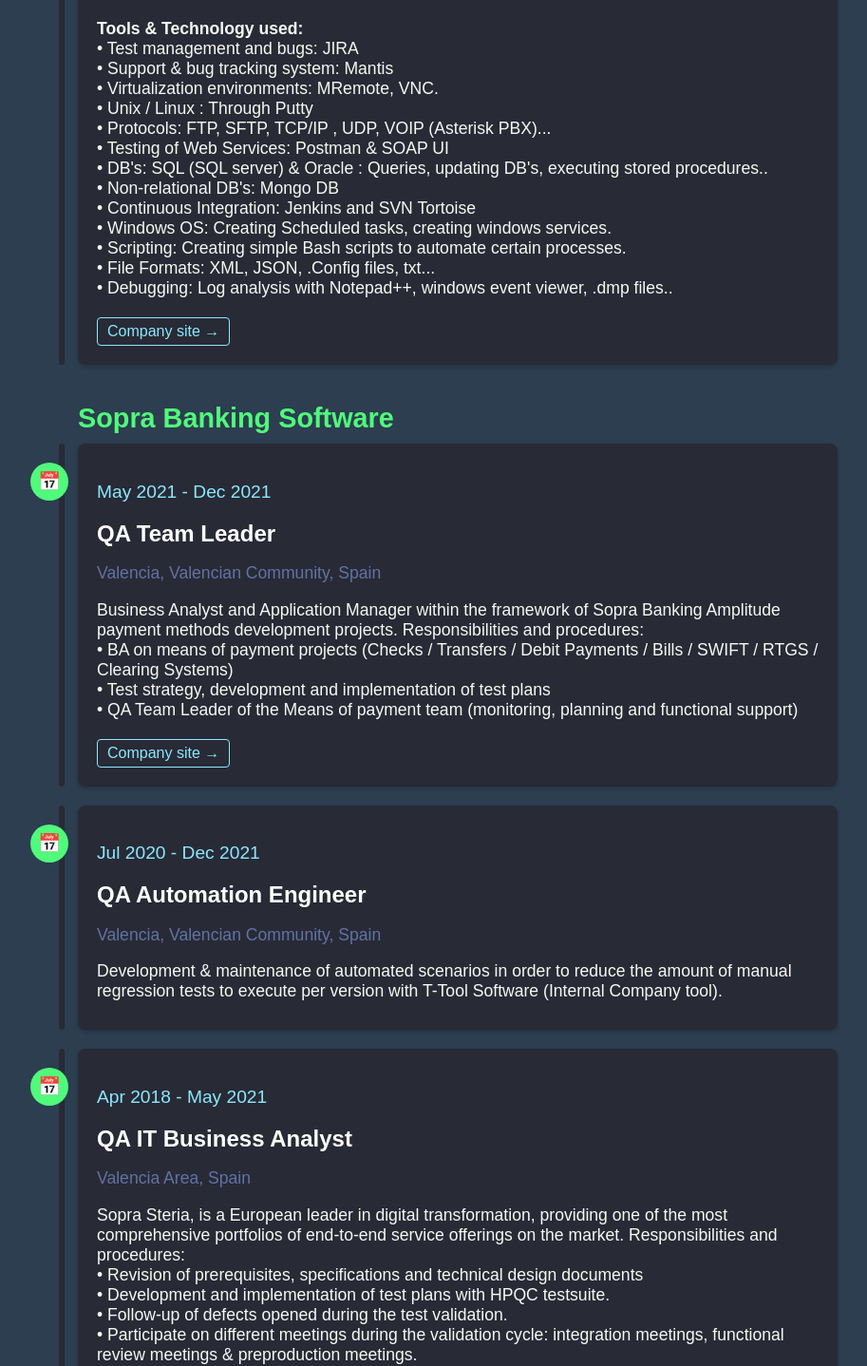
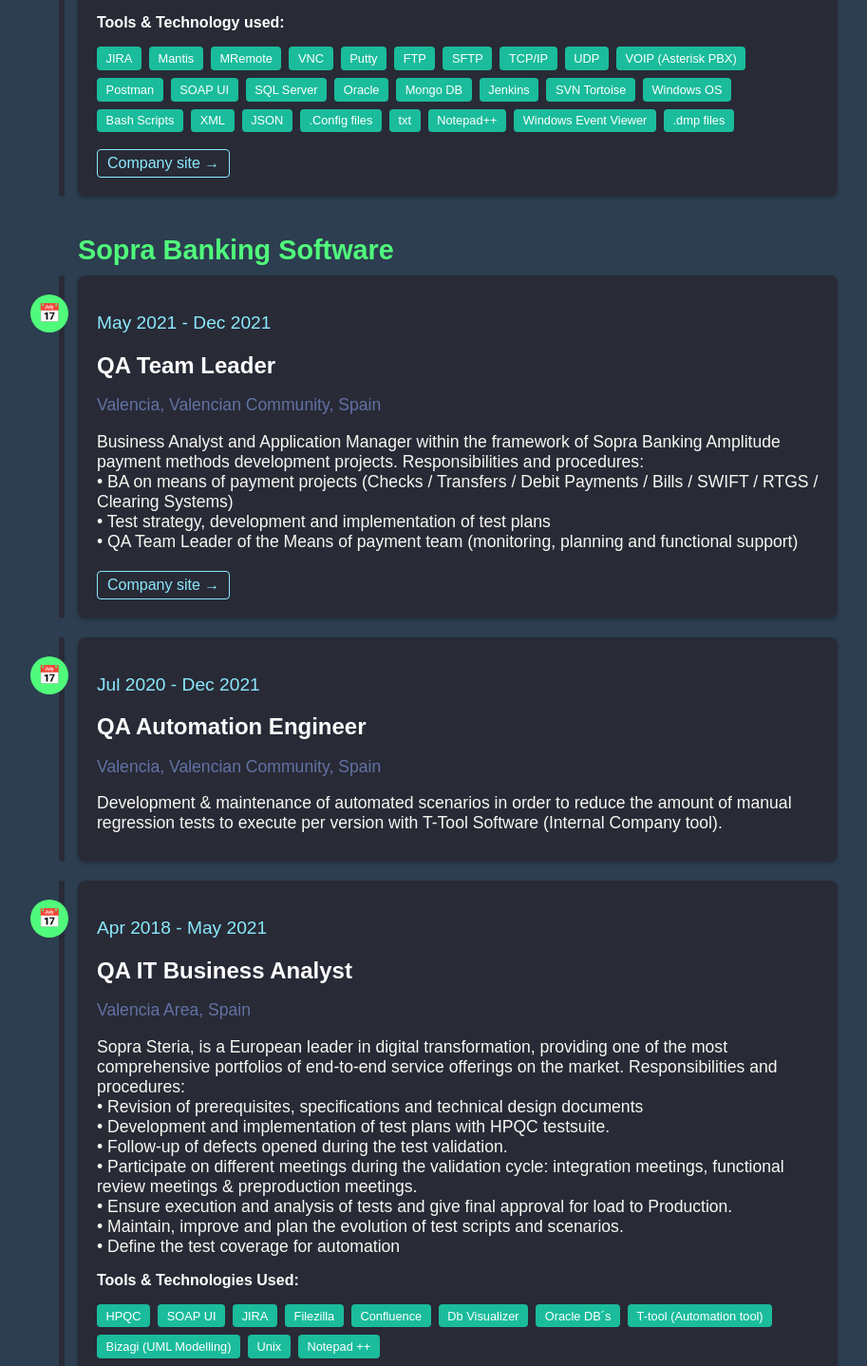
Before and after one commit to albope/perfil-profesional, a React (Create React App) app: page /experience in a window 1280 px wide. Shown: the part 730-2168 px from the top of the page at 95% size, without its empty margins (158-1071 px from the left). Built offline with nearby package versions, Linux system fonts and the light colour scheme.

Commit message:
Actualizar sección de experiencia para mostrar habilidades como insignias

```diff
--- a/src/components/Experience.css
+++ b/src/components/Experience.css
@@ -1,3 +1,5 @@
+/* Experience.css */
+
 .experience-container {
     padding: 20px;
 }
@@ -102,3 +104,20 @@
     background-color: #8BE9FD;
     color: #282A36;
 }
+
+/* Añadir estilo para las insignias de habilidades */
+.skills {
+    display: flex;
+    flex-wrap: wrap;
+    margin-top: 10px;
+}
+
+.skill-badge {
+    background-color: #50FA7B;
+    color: #282A36;
+    border-radius: 4px;
+    padding: 0.3rem 0.6rem;
+    margin-right: 0.5rem;
+    margin-bottom: 0.5rem;
+    font-size: 0.8rem;
+}
--- a/src/components/Experience.js
+++ b/src/components/Experience.js
@@ -24,21 +24,36 @@
                                 <br />• Managing, preparing and Transferring products to group companies.
                                 <br />• Training users for both applications and management of installed systems.
                                 <br />• Documentation of different products and systems (application user manuals, software technical documentation, software installation/configuration manuals, application integration manuals), user requirements documents, etc.
-                                <br /><br /><strong>Tools & Technology used:</strong>
-                                <br />• Test management and bugs: JIRA
-                                <br />• Support & bug tracking system: Mantis
-                                <br />• Virtualization environments: MRemote, VNC.
-                                <br />• Unix / Linux : Through Putty
-                                <br />• Protocols: FTP, SFTP, TCP/IP , UDP, VOIP (Asterisk PBX)...
-                                <br />• Testing of Web Services: Postman & SOAP UI
-                                <br />• DB's: SQL (SQL server) & Oracle : Queries, updating DB's, executing stored procedures..
-                                <br />• Non-relational DB's: Mongo DB
-                                <br />• Continuous Integration: Jenkins and SVN Tortoise
-                                <br />• Windows OS: Creating Scheduled tasks, creating windows services.
-                                <br />• Scripting: Creating simple Bash scripts to automate certain processes.
-                                <br />• File Formats: XML, JSON, .Config files, txt...
-                                <br />• Debugging: Log analysis with Notepad++, windows event viewer, .dmp files..
                             </p>
+                            <p><strong>Tools & Technology used:</strong></p>
+                            <div className="skills">
+                                <span className="skill-badge">JIRA</span>
+                                <span className="skill-badge">Mantis</span>
+                                <span className="skill-badge">MRemote</span>
+                                <span className="skill-badge">VNC</span>
+                                <span className="skill-badge">Putty</span>
+                                <span className="skill-badge">FTP</span>
+                                <span className="skill-badge">SFTP</span>
+                                <span className="skill-badge">TCP/IP</span>
+                                <span className="skill-badge">UDP</span>
+                                <span className="skill-badge">VOIP (Asterisk PBX)</span>
+                                <span className="skill-badge">Postman</span>
+                                <span className="skill-badge">SOAP UI</span>
+                                <span className="skill-badge">SQL Server</span>
+                                <span className="skill-badge">Oracle</span>
+                                <span className="skill-badge">Mongo DB</span>
+                                <span className="skill-badge">Jenkins</span>
+                                <span className="skill-badge">SVN Tortoise</span>
+                                <span className="skill-badge">Windows OS</span>
+                                <span className="skill-badge">Bash Scripts</span>
+                                <span className="skill-badge">XML</span>
+                                <span className="skill-badge">JSON</span>
+                                <span className="skill-badge">.Config files</span>
+                                <span className="skill-badge">txt</span>
+                                <span className="skill-badge">Notepad++</span>
+                                <span className="skill-badge">Windows Event Viewer</span>
+                                <span className="skill-badge">.dmp files</span>
+                            </div>
                             <a className="company-link" href="https://www.grupoetra.com" target="_blank" rel="noopener noreferrer">Company site →</a>
                         </div>
                     </div>
@@ -86,18 +101,21 @@
                                 <br />• Ensure execution and analysis of tests and give final approval for load to Production.
                                 <br />• Maintain, improve and plan the evolution of test scripts and scenarios.
                                 <br />• Define the test coverage for automation
-                                <br /><br /><strong>Tools & Technologies Used:</strong>
-                                <br />• HPQC
-                                <br />• SOAP UI
-                                <br />• JIRA
-                                <br />• Filezilla
-                                <br />• Confluence
-                                <br />• Db Visualizer / Oracle DB´s
-                                <br />• T-tool (Automation tool)
-                                <br />• Bizagi (UML Modelling)
-                                <br />• Unix
-                                <br />• Notepad ++
                             </p>
+                            <p><strong>Tools & Technologies Used:</strong></p>
+                            <div className="skills">
+                                <span className="skill-badge">HPQC</span>
+                                <span className="skill-badge">SOAP UI</span>
+                                <span className="skill-badge">JIRA</span>
+                                <span className="skill-badge">Filezilla</span>
+                                <span className="skill-badge">Confluence</span>
+                                <span className="skill-badge">Db Visualizer</span>
+                                <span className="skill-badge">Oracle DB´s</span>
+                                <span className="skill-badge">T-tool (Automation tool)</span>
+                                <span className="skill-badge">Bizagi (UML Modelling)</span>
+                                <span className="skill-badge">Unix</span>
+                                <span className="skill-badge">Notepad ++</span>
+                            </div>
                         </div>
                     </div>
                 </div>
```
